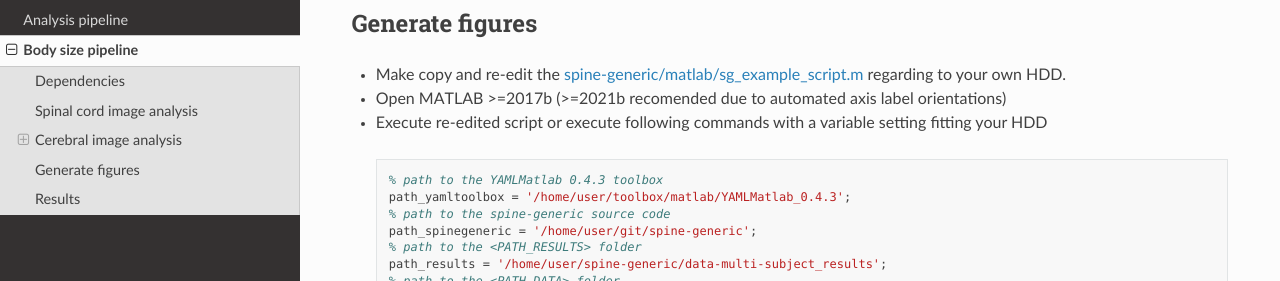
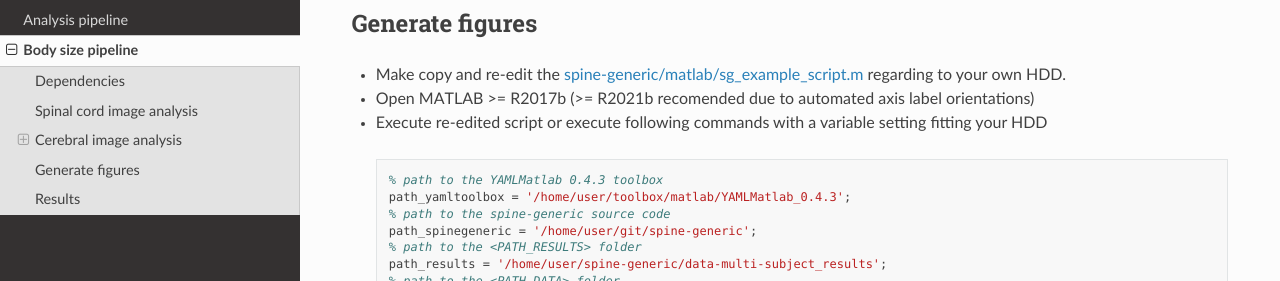
Before and after one commit to spine-generic/spine-generic, a Sphinx documentation site: the page built from docs/body-size-pipeline.rst, in a window 1280 px wide and 900 px high, scrolled down 1105 px. Shown: the part 187-468 px from the top of the window. Built offline with Sphinx 7.4.7 and the Read the Docs theme 2.0.0, drawn with Linux system fonts in a browser that asks for light colours.

Commit message:
Update docs/body-size-pipeline.rst

```diff
--- a/docs/body-size-pipeline.rst
+++ b/docs/body-size-pipeline.rst
@@ -57,7 +57,7 @@ Generate figures
 ----------------
 
 -   Make copy and re-edit the `spine-generic/matlab/sg_example_script.m <https://github.com/renelabounek/spine-generic/blob/rl/height-weight-analysis/matlab/sg_example_script.m>`__ regarding to your own HDD.
--   Open MATLAB >=2017b (>=2021b recomended due to automated axis label orientations)
+-   Open MATLAB >= R2017b (>= R2021b recomended due to automated axis label orientations)
 -   Execute re-edited script or execute following commands with a variable setting fitting your HDD
 
  .. code-block:: octave
```
